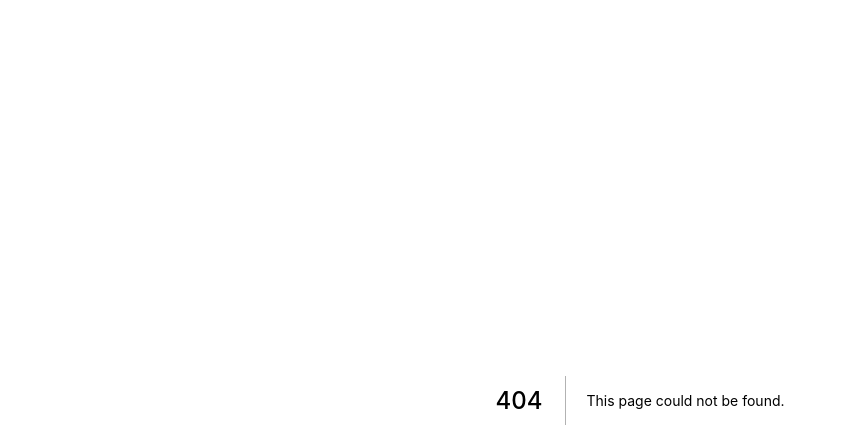
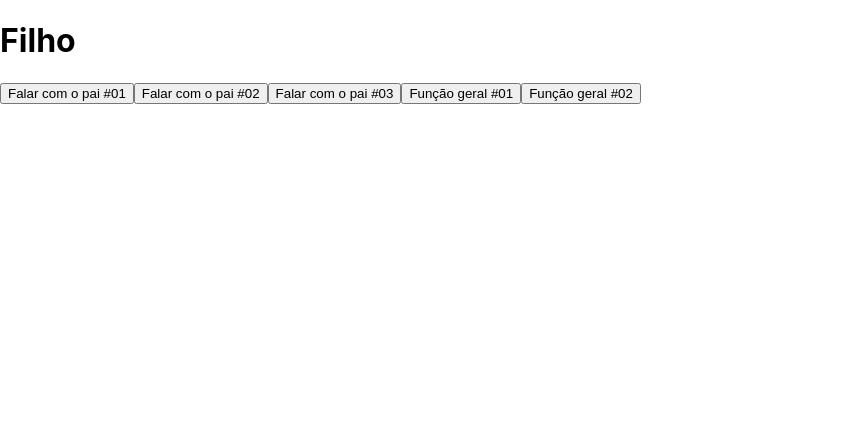
Before and after one commit to rafaellavm/ExerciciosReactNextJS, a Next.js app: page /comunicacao/indireta1 in a window 1280 px wide. Before the commit this address had no page. Shown: the top 448 px of the page, without its empty margins (0-847 px from the left). Built offline with nearby package versions, Linux system fonts and the light colour scheme.

Commit message:
40 comunicacao indireta

```diff
--- /dev/null
+++ b/components/indireta/Filho.jsx
@@ -0,0 +1,14 @@
+export default function Filho(props){
+
+    //console.log(props);
+    return (
+        <div>
+            <h1>Filho</h1>
+            <button onClick={props.funcao1}>Falar com o pai #01</button>
+            <button onClick={evento => props.funcao2(evento)}>Falar com o pai #02</button>
+            <button onClick={() => props.funcao2("Texto do filho para o pai")}>Falar com o pai #03</button>
+            <button onClick={() => props.funcaoGeral}>Função geral #01</button>
+            <button onClick={() => props.funcaoGeral("Teste da função geral", "parametro 2")}>Função geral #02</button>
+        </div>
+    )
+}
--- /dev/null
+++ b/components/indireta/Pai.jsx
@@ -0,0 +1,27 @@
+import Filho from "./Filho";
+
+export default function Pai(props){
+
+    function falarComigo1(){
+        console.log("Alguém falou comigo 1!");
+    }
+
+    function falarComigo2(param){
+        console.log(param);
+        console.log("Alguém falou comigo 2!");
+    }
+
+    function funcaoGeral(param1, param2){
+        console.log("Alguém falou comigo 3 v2!");
+        console.log('parâmetros 1= ', param1);
+        console.log('parâmetros 2= ', param2);
+
+    }
+
+    return (
+        <div>
+            <Filho prop1={123} prop2="abc" funcao1={falarComigo1} funcao2={falarComigo2} funcaoGeral={funcaoGeral}/>
+            {/*<Filho prop1={345} prop2="def" funcao1={falarComigo1} funcao2={falarComigo2} funcaoGeral={funcaoGeral}/>*/}
+        </div>
+    )
+}
--- /dev/null
+++ b/pages/comunicacao/indireta1.jsx
@@ -0,0 +1,9 @@
+import Pai from "../../components/indireta/Pai";
+
+export default function indireta1(){
+    return (
+        <div>
+            <Pai />
+        </div>
+    )
+}
```
